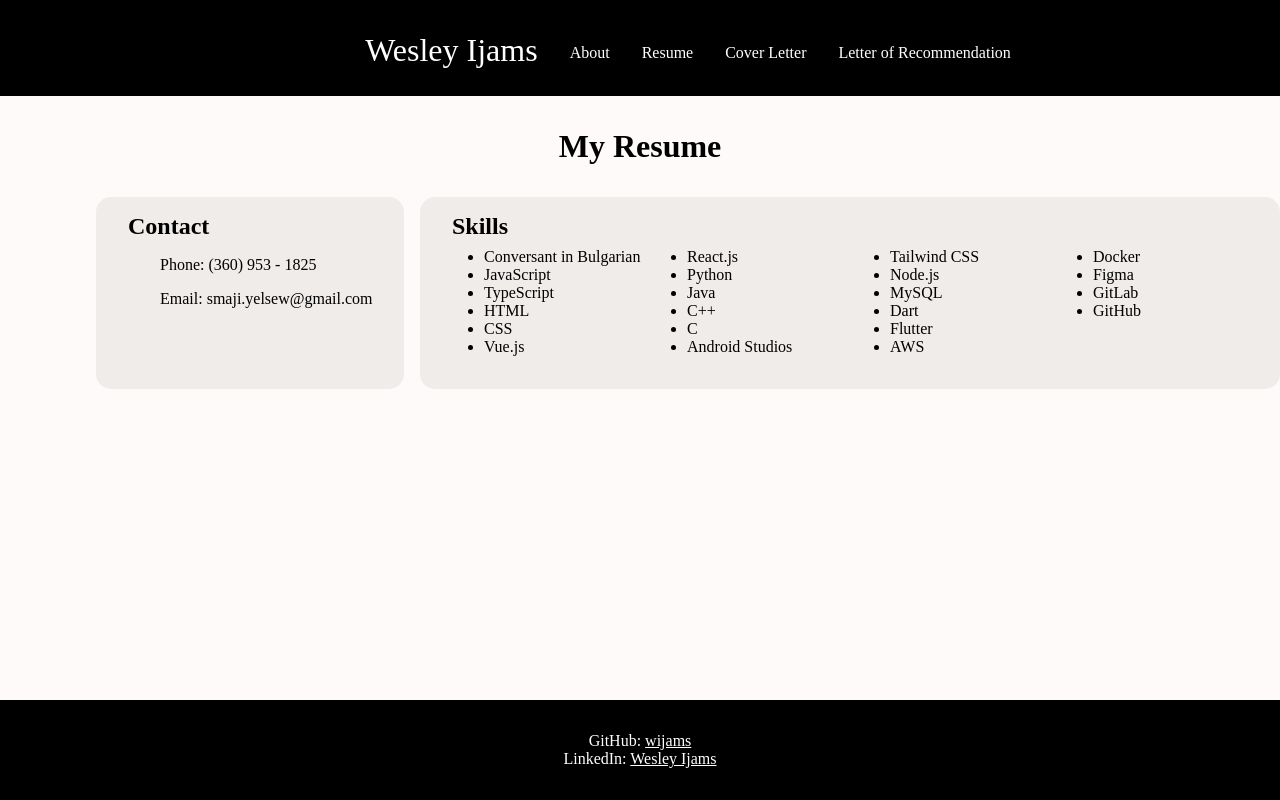
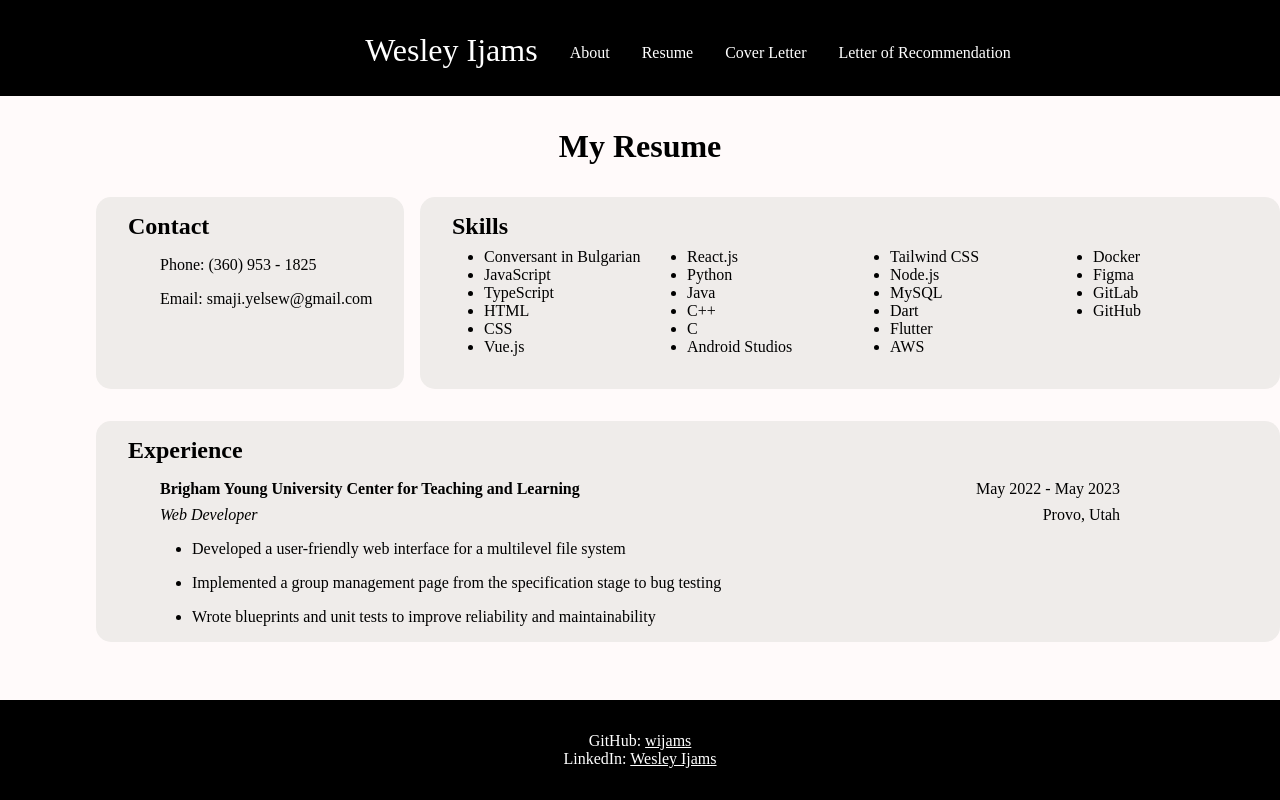
Before and after one commit to wijams/resume, a React (Vite) app: page /resume in a window 1280 px wide. Built offline with nearby package versions, Linux system fonts and the light colour scheme.

Commit message:
Add experience div to resume.

```diff
--- a/src/components/Resume.tsx
+++ b/src/components/Resume.tsx
@@ -46,6 +46,43 @@ const WrapList = styled.ul`
     margin-top: .5rem;
 `
 
+const WorkDiv = styled.div`
+    background-color: #efecea;
+    border-radius: 15px;
+    width: 83rem;
+    padding-left: 2rem;
+    padding-bottom: 1rem;
+`
+
+const JobDiv = styled.div`
+    margin-left: 2rem;
+    margin-top: 1rem;
+`
+
+const TopRow = styled.div`
+    width: 60rem;
+    justify-content: space-between;
+    display: flex;
+    flex-direction: row;
+    margin-bottom: .5rem;
+`
+
+const Employer = styled.p`
+    font-weight: bold;
+`
+
+const JobTitle = styled.p`
+    font-style: italic;
+`
+
+const AccomplishList = styled.ul`
+    margin-left: 2rem;
+`
+
+const Accomplishment = styled.li`
+    margin-top: 1rem;
+`
+
 function Resume() {
     return (
         <>
@@ -85,6 +122,26 @@ function Resume() {
                     </WrapList>
                 </SkillsDiv>
             </RowDiv>
+            <RowDiv>
+                <WorkDiv>
+                    <SmallHeader>Experience</SmallHeader>
+                    <JobDiv>
+                        <TopRow>
+                            <Employer>Brigham Young University Center for Teaching and Learning</Employer>
+                            <p>May 2022 - May 2023</p>
+                        </TopRow>
+                        <TopRow>
+                            <JobTitle>Web Developer</JobTitle>
+                            <p>Provo, Utah</p>
+                        </TopRow>
+                        <AccomplishList>
+                            <Accomplishment>Developed a user-friendly web interface for a multilevel file system</Accomplishment>
+                            <Accomplishment>Implemented a group management page from the specification stage to bug testing</Accomplishment>
+                            <Accomplishment>Wrote blueprints and unit tests to improve reliability and maintainability</Accomplishment>
+                        </AccomplishList>
+                    </JobDiv>
+                </WorkDiv>
+            </RowDiv>
             <Footer/>
         </>
     )
```
